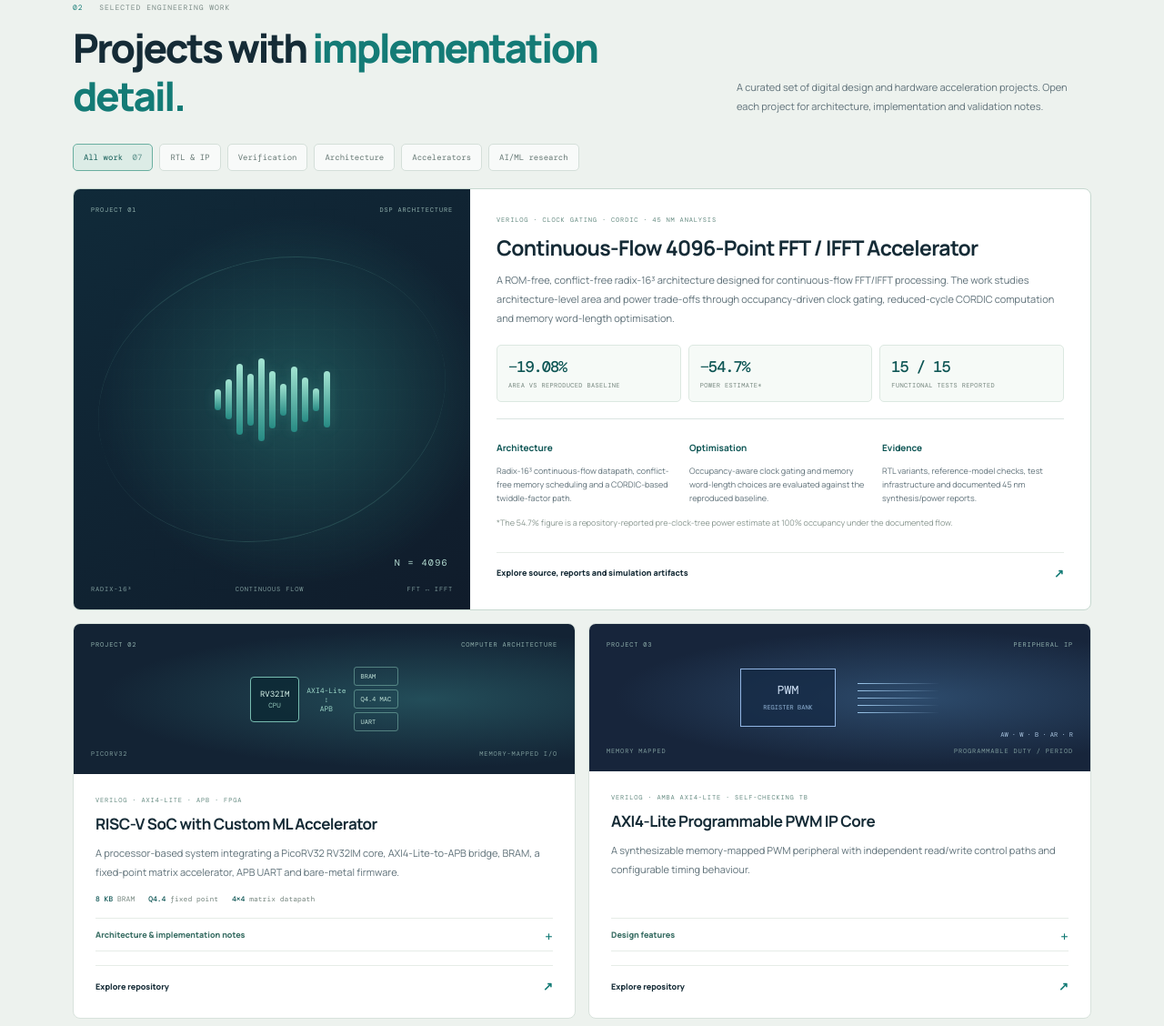
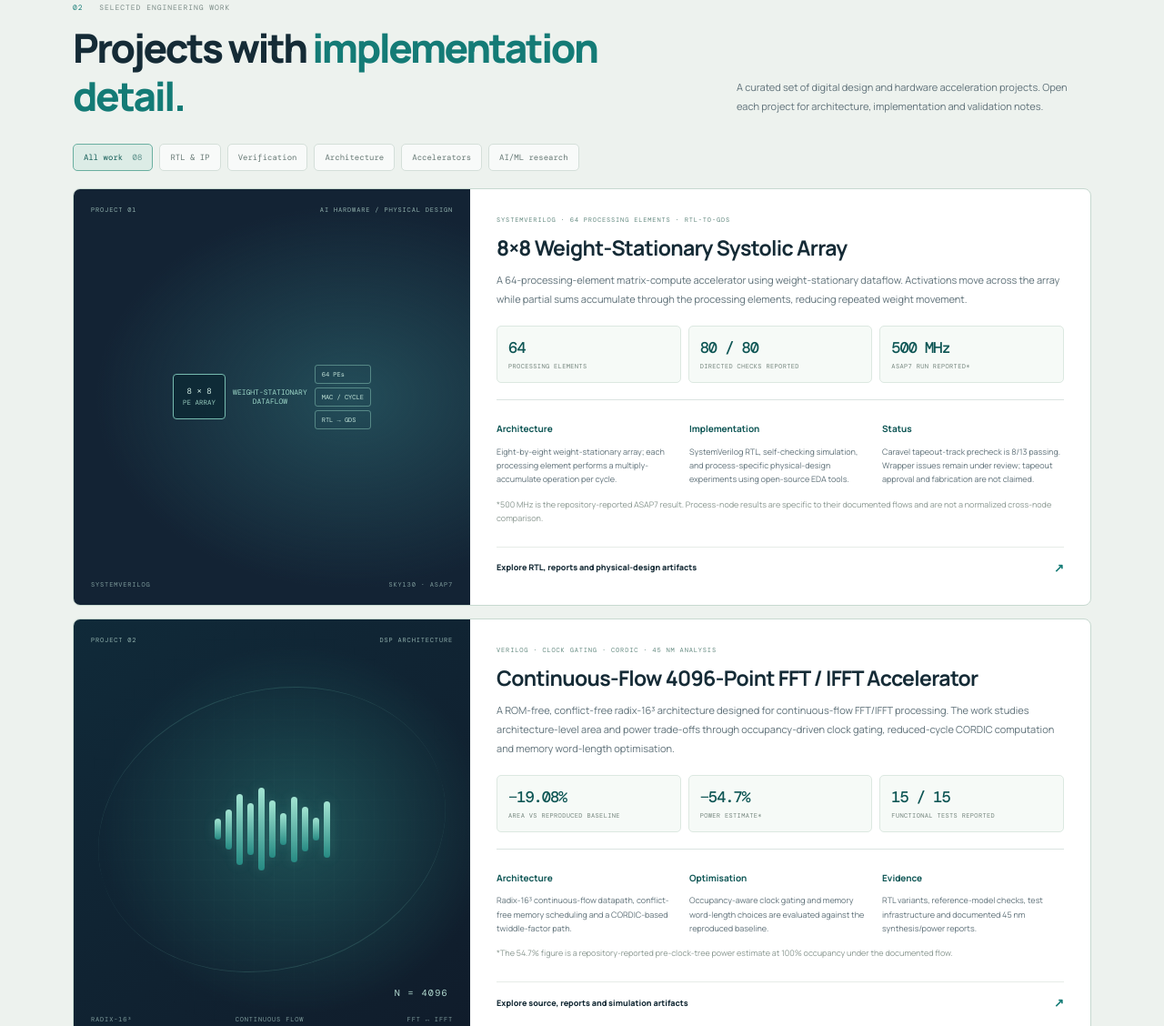
Before and after one commit to pallavibehurageek-cyber/pallavi-portfolio, a plain HTML site: page index.html in a window 1280 px wide. Shown: the part 1441-2569 px from the top of the page at 91% size. Drawn offline with nearby package versions, Linux system fonts and the light colour scheme.

Commit message:
Feature systolic-array project and align experience and recognition

```diff
--- a/index.html
+++ b/index.html
@@ -88,7 +88,7 @@
       </div>
 
       <div class="project-filters" role="group" aria-label="Filter projects">
-        <button class="filter active" data-filter="all" aria-pressed="true">All work <span>07</span></button>
+        <button class="filter active" data-filter="all" aria-pressed="true">All work <span>08</span></button>
         <button class="filter" data-filter="rtl" aria-pressed="false">RTL &amp; IP</button>
         <button class="filter" data-filter="verification" aria-pressed="false">Verification</button>
         <button class="filter" data-filter="architecture" aria-pressed="false">Architecture</button>
@@ -96,9 +96,34 @@
         <button class="filter" data-filter="research" aria-pressed="false">AI/ML research</button>
       </div>
 
+      <article class="project-card featured-project" data-category="accelerator architecture">
+        <div class="project-art art-soc">
+          <div class="art-top"><span>PROJECT 01</span><span>AI HARDWARE / PHYSICAL DESIGN</span></div>
+          <div class="soc-diagram"><div class="soc-block cpu">8 × 8<br/><small>PE ARRAY</small></div><div class="soc-bus">WEIGHT-STATIONARY<br/>DATAFLOW</div><div class="soc-peripherals"><span>64 PEs</span><span>MAC / CYCLE</span><span>RTL → GDS</span></div></div>
+          <div class="art-bottom"><span>SYSTEMVERILOG</span><span>SKY130 · ASAP7</span></div>
+        </div>
+        <div class="featured-content">
+          <div class="project-kicker">SYSTEMVERILOG · 64 PROCESSING ELEMENTS · RTL-TO-GDS</div>
+          <h3>8×8 Weight-Stationary Systolic Array</h3>
+          <p class="project-summary">A 64-processing-element matrix-compute accelerator using weight-stationary dataflow. Activations move across the array while partial sums accumulate through the processing elements, reducing repeated weight movement.</p>
+          <div class="metric-grid">
+            <div><b>64</b><span>PROCESSING ELEMENTS</span></div>
+            <div><b>80 / 80</b><span>DIRECTED CHECKS REPORTED</span></div>
+            <div><b>500 MHz</b><span>ASAP7 RUN REPORTED*</span></div>
+          </div>
+          <div class="detail-columns">
+            <div><b>Architecture</b><p>Eight-by-eight weight-stationary array; each processing element performs a multiply-accumulate operation per cycle.</p></div>
+            <div><b>Implementation</b><p>SystemVerilog RTL, self-checking simulation, and process-specific physical-design experiments using open-source EDA tools.</p></div>
+            <div><b>Status</b><p>Caravel tapeout-track precheck is 8/13 passing. Wrapper issues remain under review; tapeout approval and fabrication are not claimed.</p></div>
+          </div>
+          <p class="fine-print">*500 MHz is the repository-reported ASAP7 result. Process-node results are specific to their documented flows and are not a normalized cross-node comparison.</p>
+          <a class="project-link" href="https://github.com/pallavibehurageek-cyber/8x8-Weight-Stationary-Systolic-Array" target="_blank" rel="noreferrer">Explore RTL, reports and physical-design artifacts <span>↗</span></a>
+        </div>
+      </article>
+
       <article class="project-card featured-project" data-category="accelerator">
         <div class="project-art art-fft">
-          <div class="art-top"><span>PROJECT 01</span><span>DSP ARCHITECTURE</span></div>
+          <div class="art-top"><span>PROJECT 02</span><span>DSP ARCHITECTURE</span></div>
           <div class="fft-visual"><div class="fft-wave"></div><div class="fft-bars"><i></i><i></i><i></i><i></i><i></i><i></i><i></i><i></i><i></i><i></i><i></i></div><div class="fft-label">N = 4096</div></div>
           <div class="art-bottom"><span>RADIX-16³</span><span>CONTINUOUS FLOW</span><span>FFT ↔ IFFT</span></div>
         </div>
@@ -123,7 +148,7 @@
 
       <div class="project-grid">
         <article class="project-card" data-category="architecture accelerator">
-          <div class="project-art art-soc"><div class="art-top"><span>PROJECT 02</span><span>COMPUTER ARCHITECTURE</span></div><div class="soc-diagram"><div class="soc-block cpu">RV32IM<br/><small>CPU</small></div><div class="soc-bus">AXI4-Lite<br/>↕<br/>APB</div><div class="soc-peripherals"><span>BRAM</span><span>Q4.4 MAC</span><span>UART</span></div></div><div class="art-bottom"><span>PICORV32</span><span>MEMORY-MAPPED I/O</span></div></div>
+          <div class="project-art art-soc"><div class="art-top"><span>PROJECT 03</span><span>COMPUTER ARCHITECTURE</span></div><div class="soc-diagram"><div class="soc-block cpu">RV32IM<br/><small>CPU</small></div><div class="soc-bus">AXI4-Lite<br/>↕<br/>APB</div><div class="soc-peripherals"><span>BRAM</span><span>Q4.4 MAC</span><span>UART</span></div></div><div class="art-bottom"><span>PICORV32</span><span>MEMORY-MAPPED I/O</span></div></div>
           <div class="project-content">
             <div class="project-kicker">VERILOG · AXI4-LITE · APB · FPGA</div><h3>RISC-V SoC with Custom ML Accelerator</h3>
             <p>A processor-based system integrating a PicoRV32 RV32IM core, AXI4-Lite-to-APB bridge, BRAM, a fixed-point matrix accelerator, APB UART and bare-metal firmware.</p>
@@ -134,7 +159,7 @@
         </article>
 
         <article class="project-card" data-category="rtl">
-          <div class="project-art art-axi"><div class="art-top"><span>PROJECT 03</span><span>PERIPHERAL IP</span></div><div class="bus-diagram"><div class="bus-core">PWM<br/><small>REGISTER BANK</small></div><div class="bus-lines"><i></i><i></i><i></i><i></i><i></i></div><span>AW · W · B · AR · R</span></div><div class="art-bottom"><span>MEMORY MAPPED</span><span>PROGRAMMABLE DUTY / PERIOD</span></div></div>
+          <div class="project-art art-axi"><div class="art-top"><span>PROJECT 04</span><span>PERIPHERAL IP</span></div><div class="bus-diagram"><div class="bus-core">PWM<br/><small>REGISTER BANK</small></div><div class="bus-lines"><i></i><i></i><i></i><i></i><i></i></div><span>AW · W · B · AR · R</span></div><div class="art-bottom"><span>MEMORY MAPPED</span><span>PROGRAMMABLE DUTY / PERIOD</span></div></div>
           <div class="project-content">
             <div class="project-kicker">VERILOG · AMBA AXI4-LITE · SELF-CHECKING TB</div><h3>AXI4-Lite Programmable PWM IP Core</h3>
             <p>A synthesizable memory-mapped PWM peripheral with independent read/write control paths and configurable timing behaviour.</p>
@@ -144,7 +169,7 @@
         </article>
 
         <article class="project-card" data-category="verification rtl">
-          <div class="project-art art-apb"><div class="art-top"><span>PROJECT 04</span><span>FUNCTIONAL VERIFICATION</span></div><div class="verify-flow"><span>GEN</span><i>→</i><span>DRV</span><i>→</i><span>DUT</span><i>→</i><span>MON</span><i>→</i><span>SCO</span></div><div class="art-bottom"><span>SYSTEMVERILOG</span><span>APB RAM</span></div></div>
+          <div class="project-art art-apb"><div class="art-top"><span>PROJECT 05</span><span>FUNCTIONAL VERIFICATION</span></div><div class="verify-flow"><span>GEN</span><i>→</i><span>DRV</span><i>→</i><span>DUT</span><i>→</i><span>MON</span><i>→</i><span>SCO</span></div><div class="art-bottom"><span>SYSTEMVERILOG</span><span>APB RAM</span></div></div>
           <div class="project-content">
             <div class="project-kicker">SYSTEMVERILOG · AMBA APB · SCOREBOARD</div><h3>APB RAM — RTL Design &amp; Verification</h3>
             <p>An APB RAM peripheral and modular SystemVerilog environment that separates stimulus generation, driving, monitoring and checking.</p>
@@ -154,7 +179,7 @@
         </article>
 
         <article class="project-card" data-category="accelerator research">
-          <div class="project-art art-evo"><div class="art-top"><span>PROJECT 05</span><span>DESIGN-SPACE EXPLORATION</span></div><div class="precision-flow"><span>FP8</span><i>→</i><span>FP4</span><i>→</i><span>FP4</span><i>→</i><span>FP8</span></div><div class="art-bottom"><span>NSGA-II</span><span>STAGE-WISE PRECISION</span></div></div>
+          <div class="project-art art-evo"><div class="art-top"><span>PROJECT 06</span><span>DESIGN-SPACE EXPLORATION</span></div><div class="precision-flow"><span>FP8</span><i>→</i><span>FP4</span><i>→</i><span>FP4</span><i>→</i><span>FP8</span></div><div class="art-bottom"><span>NSGA-II</span><span>STAGE-WISE PRECISION</span></div></div>
           <div class="project-content">
             <div class="project-kicker">PYTHON · VERILOG · NSGA-II · DSP</div><h3>EvoFFT — Stage-Wise Mixed-Precision FFT</h3>
             <p>A Python-driven exploration framework that studies stage-wise FP4/FP8 arithmetic choices for FFT variants, balancing numerical fidelity with implementation cost.</p>
@@ -164,7 +189,7 @@
         </article>
 
         <article class="project-card project-wip" data-category="accelerator research">
-          <div class="project-art art-bfp"><div class="art-top"><span>PROJECT 06</span><span class="status">IN PROGRESS</span></div><div class="bfp-grid"><span>01</span><span>10</span><span>11</span><span>00</span><span>01</span><span>10</span></div><div class="art-bottom"><span>2-BIT BFP</span><span>CHANNEL SCATTER</span></div></div>
+          <div class="project-art art-bfp"><div class="art-top"><span>PROJECT 07</span><span class="status">IN PROGRESS</span></div><div class="bfp-grid"><span>01</span><span>10</span><span>11</span><span>00</span><span>01</span><span>10</span></div><div class="art-bottom"><span>2-BIT BFP</span><span>CHANNEL SCATTER</span></div></div>
           <div class="project-content">
             <div class="project-kicker">SYSTEMVERILOG · PYTORCH · QUANTIZATION</div><h3>Hessian-Guided BFP2 Quantization Accelerator</h3>
             <p>Hardware/software co-design exploring Hessian-guided weight grouping and a 2-bit block-floating-point channel-scatter datapath.</p>
@@ -174,7 +199,7 @@
         </article>
 
         <article class="project-card project-wip" data-category="research accelerator">
-          <div class="project-art art-mask"><div class="art-top"><span>PROJECT 07</span><span class="status">IN PROGRESS</span></div><div class="mask-diagram"><span>WEIGHT</span><b>×</b><span>ACTIVATION</span><b>→</b><span>PARTIAL SUM</span></div><div class="art-bottom"><span>CNN DATAPATH</span><span>ARITHMETIC MASKING</span></div></div>
+          <div class="project-art art-mask"><div class="art-top"><span>PROJECT 08</span><span class="status">IN PROGRESS</span></div><div class="mask-diagram"><span>WEIGHT</span><b>×</b><span>ACTIVATION</span><b>→</b><span>PARTIAL SUM</span></div><div class="art-bottom"><span>CNN DATAPATH</span><span>ARITHMETIC MASKING</span></div></div>
           <div class="project-content">
             <div class="project-kicker">SYSTEMVERILOG · CNN DATAPATH · YOSYS / OPENROAD</div><h3>MaskCore — Side-Channel-Aware CNN Accelerator</h3>
             <p>An active implementation study exploring arithmetic masking across weights, activations and partial sums in a CNN datapath.</p>
@@ -245,7 +270,7 @@
         </article>
         <article class="experience-item">
           <div class="experience-date">15 MAY — 15 JUN 2026</div>
-          <div class="experience-main"><div class="experience-org">DRDL · TECHNICAL STUDY</div><h3>Study of S-Band Transmitter for Airborne Data Acquisition</h3><p>Technical study of S-band transmitter architecture and its role in airborne data acquisition.</p><div class="tag-list"><span>S-Band</span><span>RF Systems</span><span>Communication</span></div></div>
+          <div class="experience-main"><div class="experience-org">DRDL · PROJECT INTERNSHIP</div><h3>Study of S-Band Transmitter for Airborne Data Acquisition</h3><p>Technical study of S-band transmitter architecture and its role in airborne data acquisition.</p><div class="tag-list"><span>S-Band</span><span>RF Systems</span><span>Communication</span></div></div>
         </article>
       </div>
     </div>
@@ -262,7 +287,7 @@
         <article><div class="learning-top"><span>30 LEARNING HOURS</span><span>2025</span></div><h3>Indo-Dutch Cyber Security School</h3><p>8th edition; 30 CPE credits and certificate of participation.</p><div class="learning-tags"><span>Cybersecurity</span><span>Continuing Education</span></div></article>
         <article><div class="learning-top"><span>TECHNICAL POSTER</span><span>29–30 JAN 2026</span></div><h3>45th National Symposium on Instrumentation</h3><p>Presented “Graphene MEMS RF Switches for UAV Radar Beam Steering” at Osmania University.</p><div class="learning-tags"><span>Graphene MEMS</span><span>RF Switches</span><span>Radar</span></div></article>
       </div>
-      <div class="recognition-card"><span>RECOGNITION · 2025</span><div><h3>Jijnasa 2K25</h3><p>Paper-presentation recognition.</p></div></div>
+      <div class="recognition-card"><span>RECOGNITION · NATIONAL-LEVEL EVENT</span><div><h3>Second Prize</h3><p>Awarded second prize at a national-level technical event.</p></div></div>
       <div class="other-ece"><span>ADDITIONAL ECE PROJECTS</span><p><a href="https://github.com/pallavibehurageek-cyber/10GHz-Vivaldi-Antenna-HFSS">10 GHz Vivaldi Antenna</a> · <a href="https://github.com/pallavibehurageek-cyber/hfss-substrate-integrated-waveguide-antenna">SIW Slot Antenna</a> · <a href="https://github.com/pallavibehurageek-cyber/Gesture-Based-Vehicle-Control">Gesture-Based Vehicle Control</a> · <a href="https://github.com/pallavibehurageek-cyber/EOG-Based-Real-Time-Eye-Tracking">EOG-based Eye Tracking</a> · <a href="https://github.com/pallavibehurageek-cyber/extended-kalman-object-tracking">Extended Kalman Object Tracking</a></p></div>
     </div>
   </section>
```
